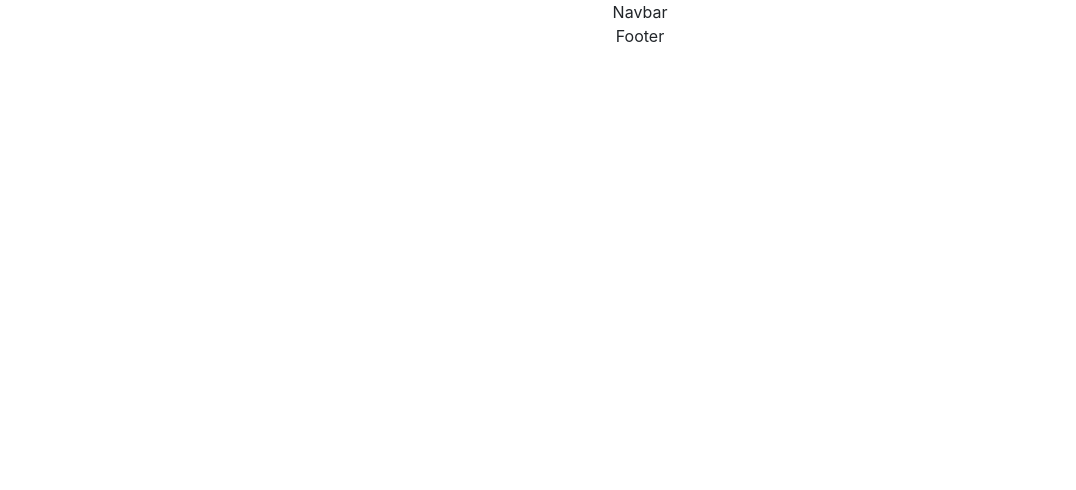
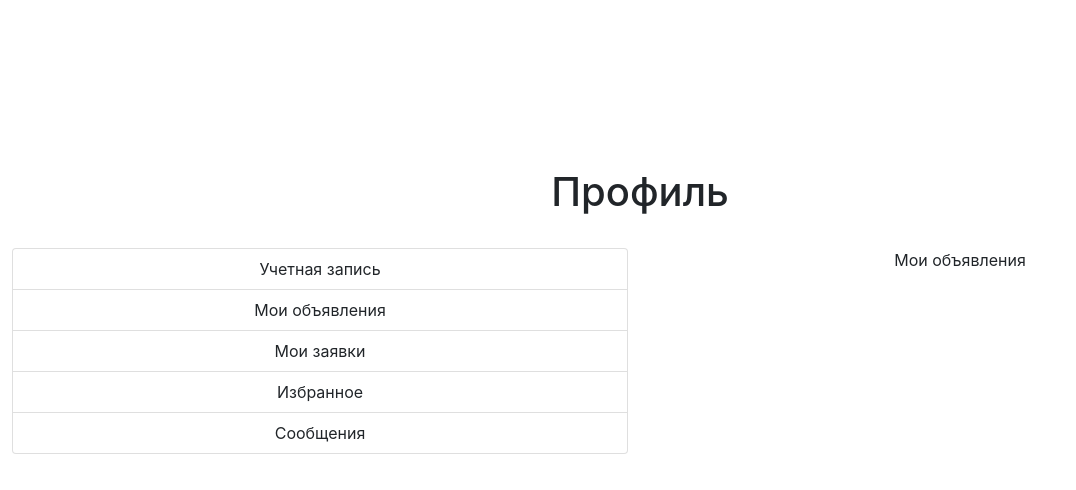
Before and after one commit to Igoryan138/Skrepka, a React (Create React App) app in the folder client/: page /profile/advertisements in a window 1280 px wide. Before the commit this address had no page. Shown: the top 490 px of the page, without its empty margins (0-1076 px from the left). Built offline with nearby package versions, Linux system fonts and the light colour scheme.

Commit message:
profile start

```diff
--- a/client/src/App.jsx
+++ b/client/src/App.jsx
@@ -1,25 +1,33 @@
 
 import { Route, Routes } from 'react-router-dom'
 import './App.css';
-import { Registration, Auth } from './components';
-import Navbar from '../components/Navbar/Navbar';
-import Footer from '../components/Footer/Footer';
-import Faq from '../components/Faq/Faq';
-import Main from '../components/Main/Main';
+import Profile from './components/Profile/Profile';
+// import { Registration, Auth } from './components';
+// import Navbar from '../components/Navbar/Navbar';
+// import Footer from '../components/Footer/Footer';
+// import Faq from '../components/Faq/Faq';
+// import Main from '../components/Main/Main';
 
 function App() {
   return (
     <div className="App">
-        <Navbar />
+      <header>
+        {/* <Navbar /> */}
+      </header>
       <main>
         <Routes>
-          <Route path="/" element={<Main/>}/>
+          {/* <Route path="/" element={<Main/>}/>
           <Route path="registration" element={<Registration/>} />
           <Route path="login" element={<Auth/>} />
-          <Route path="faq" element={<Faq/>} />
+          <Route path="faq" element={<Faq/>} /> */}
+
         </Routes>
+        <Profile />
+
       </main>
-        <Footer />
+      <footer>
+        {/* <Footer /> */}
+      </footer>
     </div>
   );
 }
--- /dev/null
+++ b/client/src/components/Profile/Account/Account.jsx
@@ -0,0 +1,7 @@
+import React from 'react'
+
+export default function Account() {
+  return (
+    <div>Account</div>
+  )
+}
--- /dev/null
+++ b/client/src/components/Profile/Favourites/Favourites.jsx
@@ -0,0 +1,7 @@
+import React from 'react'
+
+export default function Favourites() {
+  return (
+    <div>Favourites</div>
+  )
+}
--- /dev/null
+++ b/client/src/components/Profile/Messages/Messages.jsx
@@ -0,0 +1,7 @@
+import React from 'react'
+
+export default function Messages() {
+  return (
+    <div>Messages</div>
+  )
+}
--- /dev/null
+++ b/client/src/components/Profile/MyAdvertisements/MyAdvertisements.jsx
@@ -0,0 +1,14 @@
+import React from 'react'
+
+export default function MyAdvertisements() {
+  return (
+    <div>
+      <div>
+        Мои объявления
+      </div>
+      <div>
+
+      </div>
+    </div>
+  )
+}
--- /dev/null
+++ b/client/src/components/Profile/MyApplications/MyApplications.jsx
@@ -0,0 +1,7 @@
+import React from 'react'
+
+export default function MyApplications() {
+  return (
+    <div>Applications</div>
+  )
+}
--- /dev/null
+++ b/client/src/components/Profile/Profile.jsx
@@ -0,0 +1,50 @@
+import style from './Profile.module.css'
+import { Link } from 'react-router-dom'
+import { Route, Routes } from 'react-router-dom'
+import MyAdvertisements from './MyAdvertisements/MyAdvertisements'
+import Account from './Account/Account'
+import MyApplications from './MyApplications/MyApplications'
+import Messages from './Messages/Messages'
+import Favourites from './Favourites/Favourites'
+
+
+
+export default function Profile() {
+  return (
+    <div>
+      <div className={style.title}>
+        <br /><br /><br /><br /><br /><br /><br />
+        <h1>Профиль</h1>
+        <br />
+      </div>
+
+      <div className={style.menu}>
+        <div className='container'>
+          <div className="list-group">
+            <Link to="profile/account" className="list-group-item list-group-item-action" aria-current="true">
+              Учетная запись
+            </Link>
+            <Link to="profile/advertisements" className="list-group-item list-group-item-action">Мои объявления</Link>
+            <Link to="profile/applications" className="list-group-item list-group-item-action">Мои заявки</Link>
+            <Link to="profile/favourites" className="list-group-item list-group-item-action">Избранное</Link>
+            <Link to="profile/messages" className="list-group-item list-group-item-action">Сообщения</Link>
+          </div>
+        </div>
+        <div className='container'>
+          <Routes>
+            <Route path="profile">
+              <Route path="account" element={<Account />} />
+              <Route path="advertisements" element={<MyAdvertisements />} />
+              <Route path="applications" element={<MyApplications />} />
+              <Route path="favourites" element={<Favourites />} />
+              <Route path="messages" element={<Messages />} />
+            </Route>
+          </Routes>
+        </div>
+      </div>
+    </div>
+
+
+
+  )
+}
--- /dev/null
+++ b/client/src/components/Profile/Profile.module.css
@@ -0,0 +1,3 @@
+.menu {
+  display: flex;
+}
```
Also changed, not shown: 1 other file (tests, documents, lock files or other folders).
